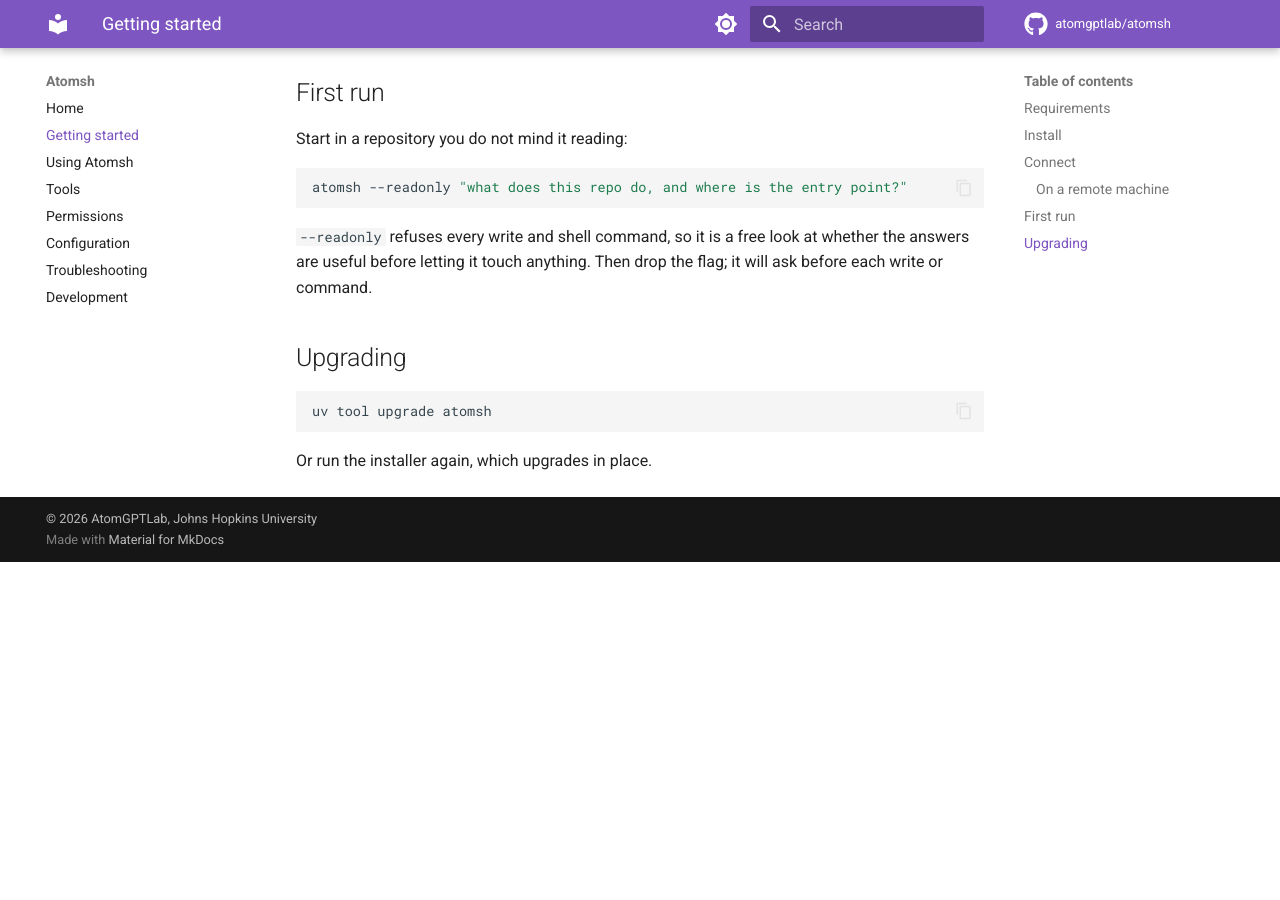
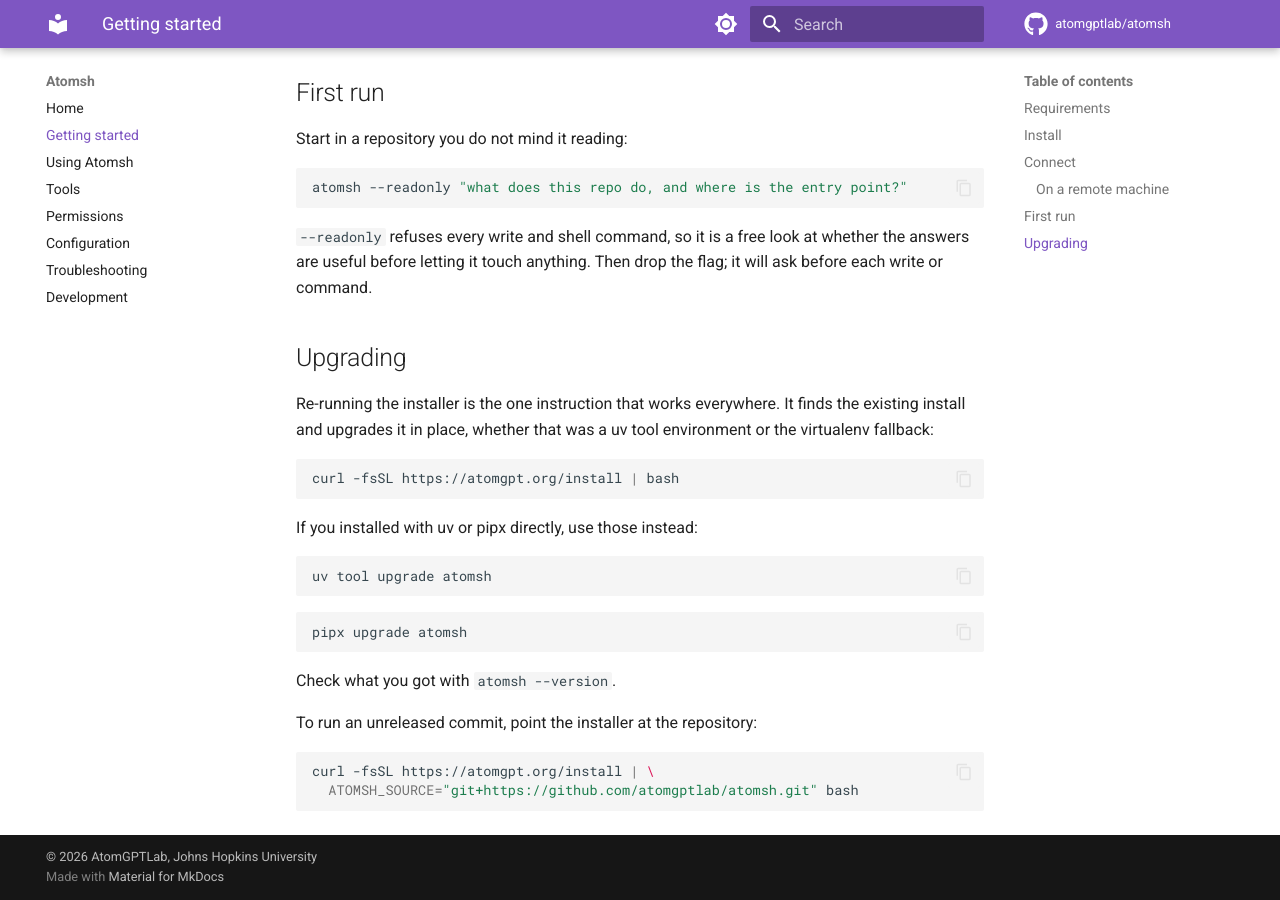
Before and after one commit to atomgptlab/atomsh, an MkDocs documentation site: the page built from docs/getting-started.md, in a window 1280 px wide and 900 px high, scrolled down 1769 px. Built offline with MkDocs 1.6.1 and Material for MkDocs 9.7.7, drawn with Linux system fonts in a browser that asks for light colours; comment, search, counter and statistics services are not loaded; before the commit the page ends 2331 px from its top, so only the background shows below that.

Commit message:
docs: say how to update
The README had no update instructions at all, and the docs offered only
`uv tool upgrade`, which does not apply to an install that took the virtualenv
fallback. That is not a corner case: it is what happens on a cluster login
node with no uv, which is where the question came up.

Re-running the installer works for both, so that is the instruction given
first, with the uv and pipx forms after it for people who chose those. Adds
the ATOMSH_SOURCE form for running an unreleased commit.

Claude-Session: https://claude.ai/code/session_0154ui3iCiafWkqNuT2Yupoa

````diff
--- a/docs/getting-started.md
+++ b/docs/getting-started.md
@@ -104,8 +104,29 @@ flag; it will ask before each write or command.
 
 ## Upgrading
 
+Re-running the installer is the one instruction that works everywhere. It
+finds the existing install and upgrades it in place, whether that was a uv
+tool environment or the virtualenv fallback:
+
+```sh
+curl -fsSL https://atomgpt.org/install | bash
+```
+
+If you installed with uv or pipx directly, use those instead:
+
 ```sh
 uv tool upgrade atomsh
 ```
 
-Or run the installer again, which upgrades in place.
+```sh
+pipx upgrade atomsh
+```
+
+Check what you got with `atomsh --version`.
+
+To run an unreleased commit, point the installer at the repository:
+
+```sh
+curl -fsSL https://atomgpt.org/install | \
+  ATOMSH_SOURCE="git+https://github.com/atomgptlab/atomsh.git" bash
+```
````
Also changed, not shown: README.md (+10 -0 lines).
